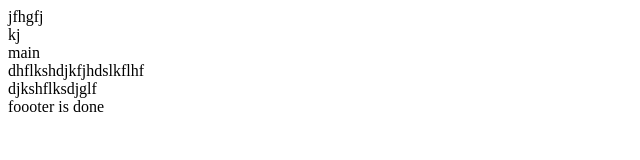
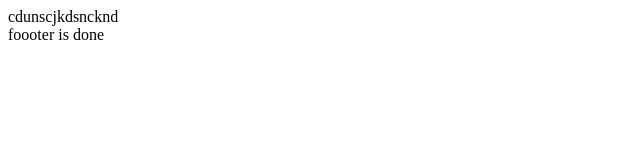
Before and after one commit to Umidjonhl1/OFFER_LETTER, a plain HTML site: page index.html in a window 1280 px wide. Shown: the whole page, without its empty margins (0-640 px from the left). Drawn offline with Linux system fonts and the light colour scheme.

Commit message:
header done

```diff
--- a/index.html
+++ b/index.html
@@ -8,12 +8,11 @@
 </head>
 
 <body>
-    <header>jfhgfj</header>
-    <section>kj</section>
-    <main>main</main>
-    dhflkshdjkfjhdslkflhf
-    <section>djkshflksdjglf</section>
-
+ <main>
+    <section>
+        <header>cdunscjkdsncknd</header>
+    </section>
+ </main>
     <footer>foooter is done </footer>
 </body>
 
```
